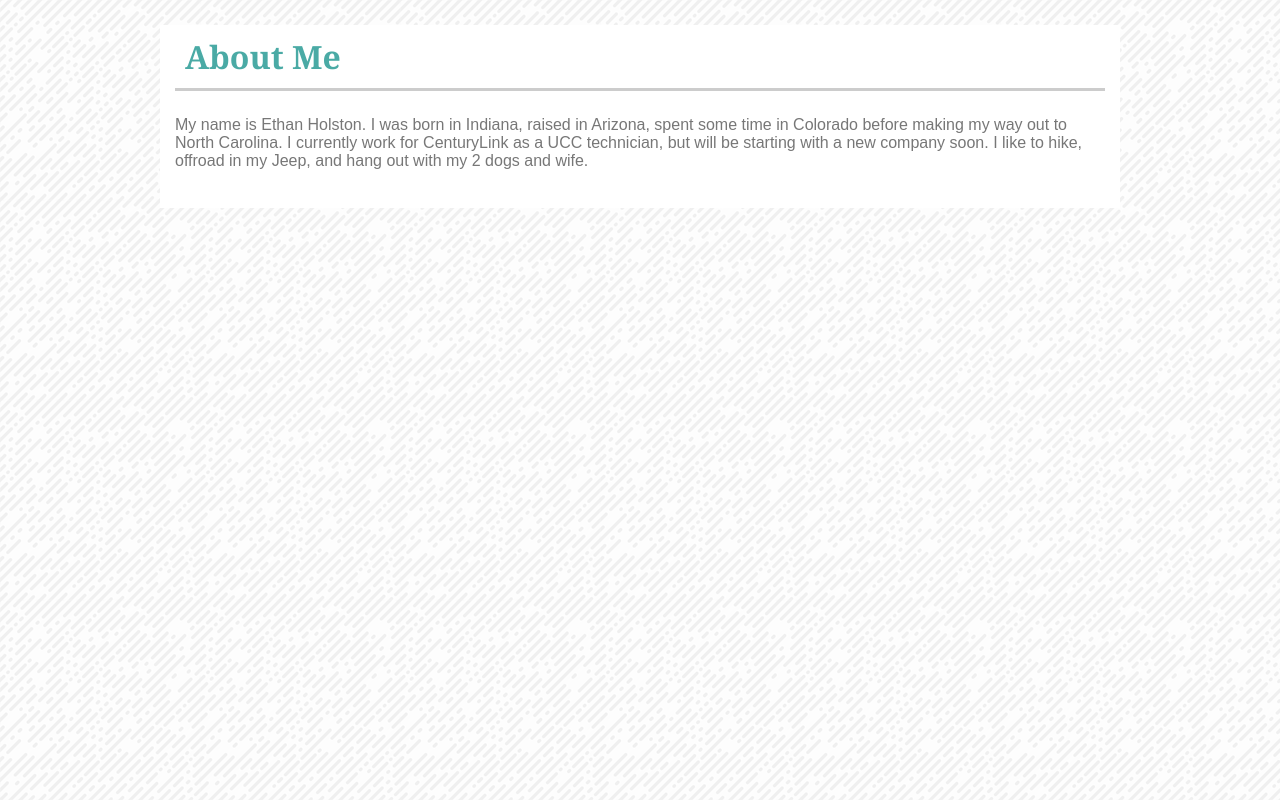
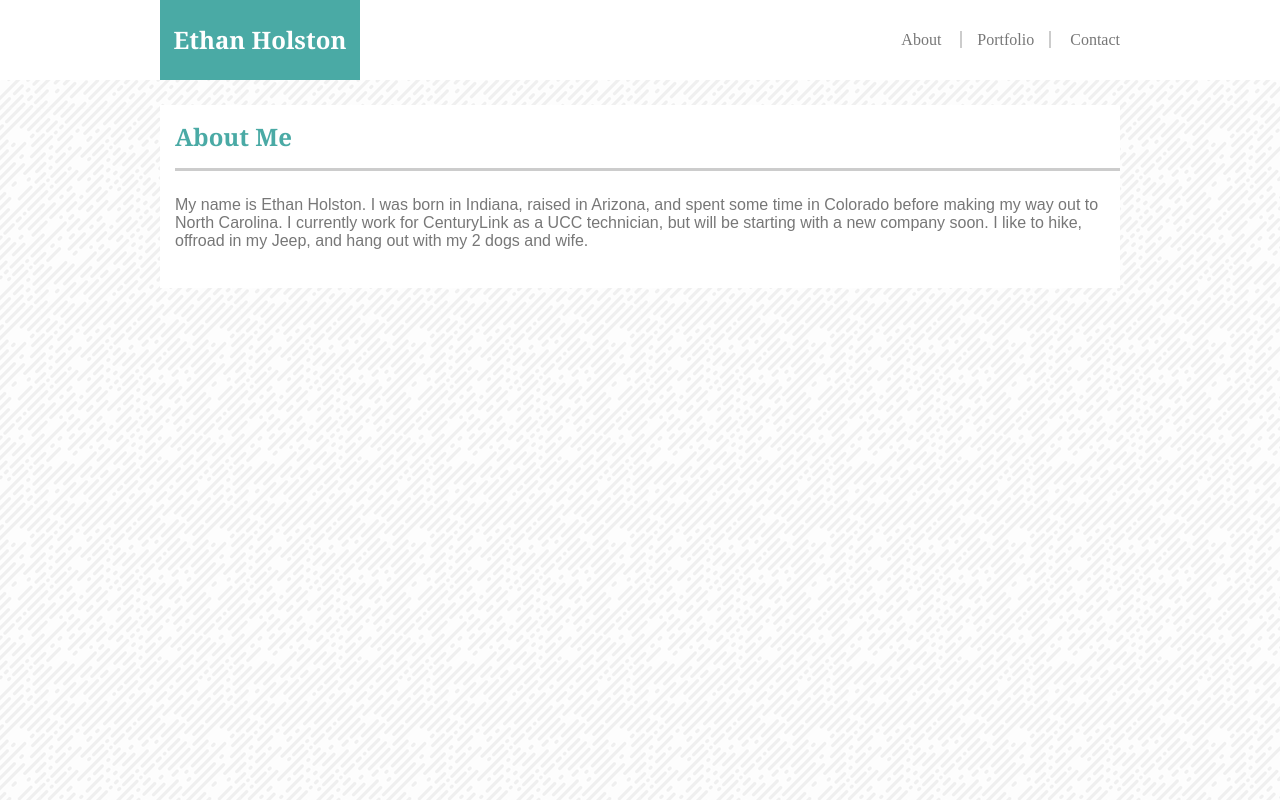
Before and after one commit to ethanholston/Basic-Portfolio, a plain HTML site: page index.html in a window 1280 px wide. Drawn offline with Linux system fonts and the light colour scheme.

Commit message:
completed home page

```diff
--- a/assets/css/style.css
+++ b/assets/css/style.css
@@ -1,24 +1,114 @@
-html {
-    background-image: url(../images/funky-lines.png);
+h2{
+    color: #4aaaa5;
+    font-family: 'Georgia', Times, Times New Roman, serif;
+    border-bottom: 3px solid #cccccc;
+    /* padding: 10px; */
+    margin: 25px 0 0 15px;
+    padding-top: 15px;
+    padding-bottom: 15px;
+}
+
+nav{
+    background-color: white;
+    width: 100%;
+    position: fixed;
+    height: 80px;
+    top: 0;
+    left: 0;
+}
+
+
+
+.navbar{
+    width: 960px;
+    margin-left: auto;
+    margin-right: auto;
+    position: relative;
+    line-height: 80px;
 }
 
 h1{
-color: #4aaaa5;
-font-family: 'Georgia', Times, Times New Roman, serif;
-border-bottom: 3px solid #cccccc;
-padding: 10px;
-margin: 25px 15px 20px 15px
+    position: relative;
+    color: white;
+    font-family: 'Georgia', Times, Times New Roman, serif;
+    width: 200px;
+    text-align: center;
+    background-color: #4aaaa5;
+    float: left;
+    margin: 0;
+}
+
+.navlinks{
+    list-style-type: none;
+    margin: 0;
+    padding: 0;
+    float: right;
+
+}
+
+a{
+    color: #777777;
+    text-decoration: none;
+}
+
+li{
+    display: inline;
+}
+
+#home{
+    padding-right: 15px;
+}
+
+#contact{
+    padding-left: 15px;
+}
+
+#portfolio{
+    border-right: 2px solid #cccccc;
+    border-left: 2px solid #cccccc;
+    padding-right: 15px;
+    padding-left: 15px;
 }
 
 body{
+    background-image: url(../images/funky-lines.png);
     background-color: white;
-    color: #777777;
-    width: 960px;
-    margin-left: auto;
-    margin-right: auto;
-    font-family: 'Arial', 'Helvetica Neue', Helvetica, sans-serif;
+    background-position: center;
+
 }
 
 p{
     margin: 25px 15px 20px 15px;
 }
+
+.maincontent{
+    background-color: white;
+    width: 960px;
+    margin-left: auto;
+    margin-right: auto;
+    font-family: 'Arial', 'Helvetica Neue', Helvetica, sans-serif;
+    color: #777777;
+    position: relative;
+    top: 80px;
+}
+
+/* #home{
+    float: right;
+    border-right: 2px solid #cccccc;
+    margin-right: 10px;
+    padding-right: 10px;
+}
+
+#portfolio{
+    float: right;
+    border-right: 2px solid #cccccc;
+    margin-right: 10px;
+    padding-right: 10px;
+}
+
+#contact{
+    float: right;
+    border-right: 2px solid #cccccc;
+    margin-right: 10px;
+    padding-right: 10px;
+} */
--- a/index.html
+++ b/index.html
@@ -6,11 +6,23 @@
     <title>Ethan Holston</title>
 </head>
 
+<nav>
+    <div class="navbar">
+        <h1>Ethan Holston</h1>
+        <ul class="navlinks">
+            <li><a id="home" href="index.html">About</a></li>
+            <li><a id="portfolio" href="portfolio.html">Portfolio</a></li>
+            <li><a id="contact" href="contact.html">Contact</a></li>
+        </ul>
+    </div>
+</nav>
+
 <body>
-    <h1 >About Me</h1>
-    <p>My name is Ethan Holston. I was born in Indiana, raised in Arizona, spent some time in Colorado before making my way out to North Carolina. I currently work for CenturyLink as a UCC technician, but will be starting with a new company soon. I like to hike, offroad in my Jeep, and hang out with my 2 dogs and wife. </p>
+    <div class="maincontent">
+    <h2 >About Me</h2>
+    <p>My name is Ethan Holston. I was born in Indiana, raised in Arizona, and spent some time in Colorado before making my way out to North Carolina. I currently work for CenturyLink as a UCC technician, but will be starting with a new company soon. I like to hike, offroad in my Jeep, and hang out with my 2 dogs and wife. </p>
     <br>
-
+    </div>
 </body>
 
 </html>
```
Also changed, not shown: contact.html (+22 -0 lines), portfolio.html (+22 -0 lines).
